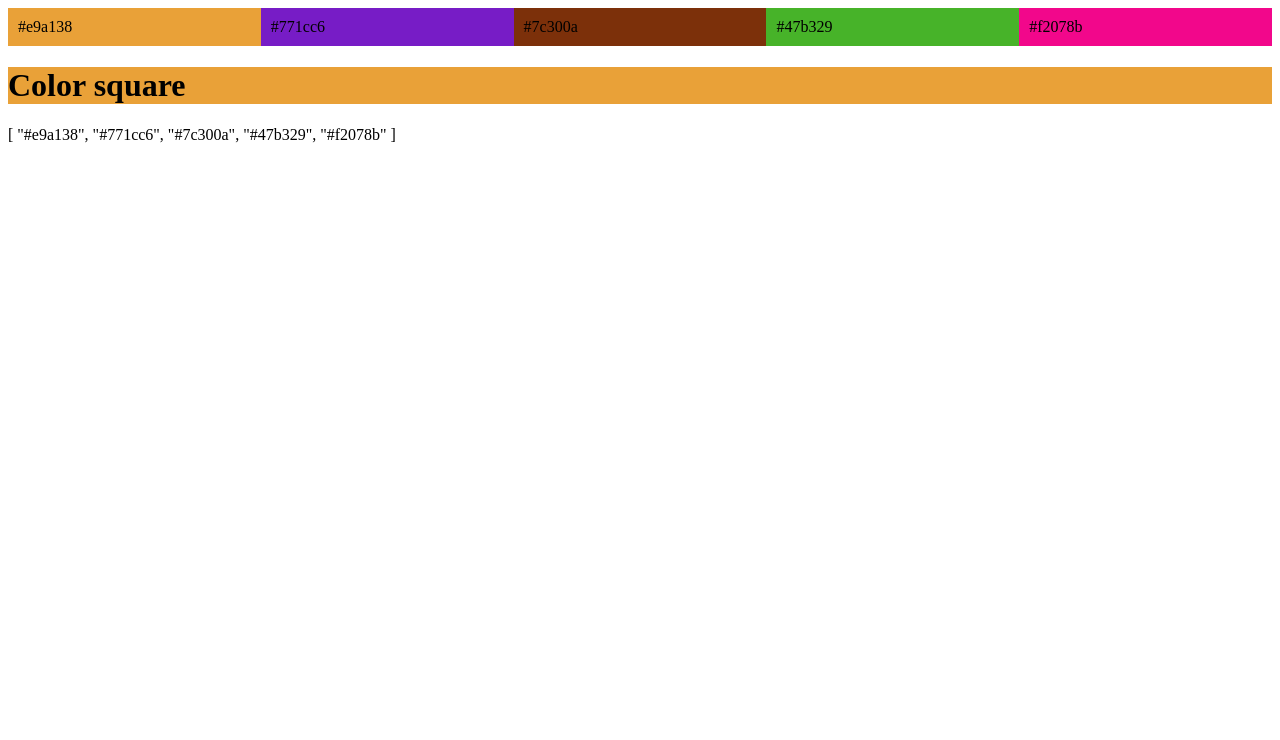
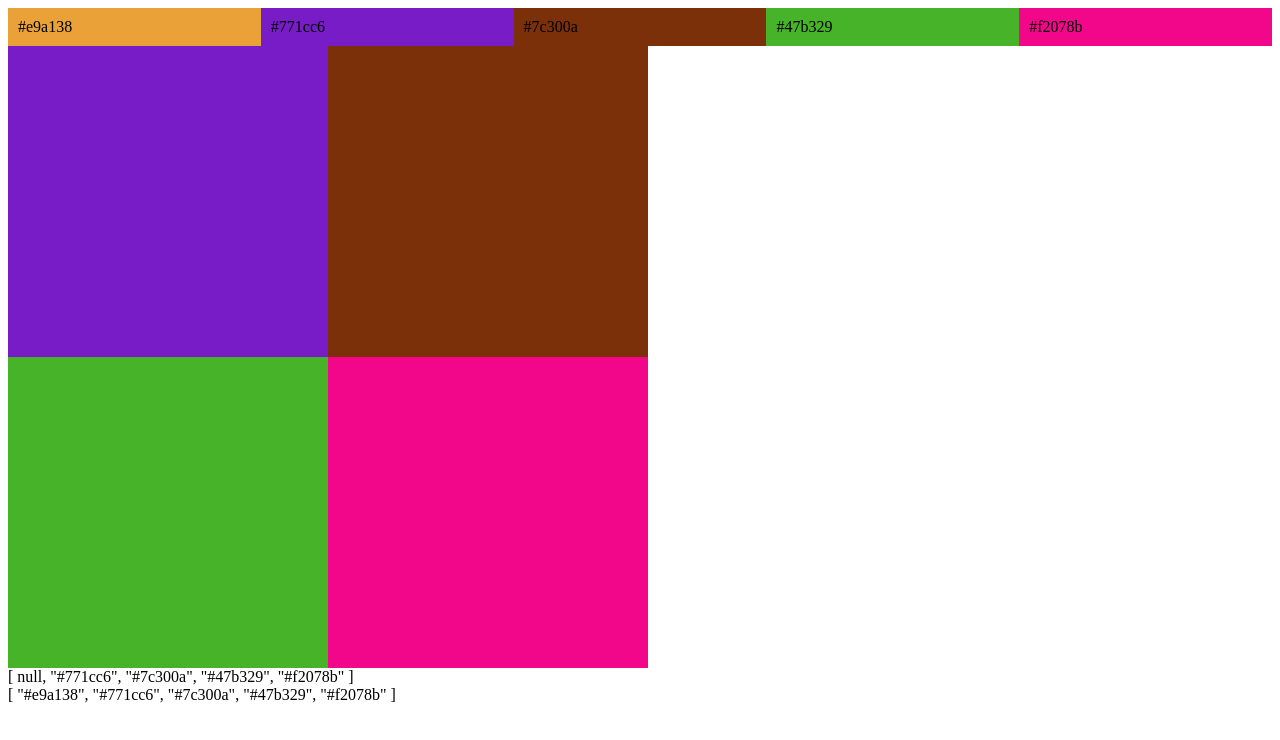
Before and after one commit to sandoche/Colors-interactor-website, a Vue app: page / in a window 1280 px wide. Shown: the top 740 px of the page. Built offline with nearby package versions, Linux system fonts and the light colour scheme.

Commit message:
squares generated

```diff
--- a/src/components/ColorsSquare.vue
+++ b/src/components/ColorsSquare.vue
@@ -1,17 +1,70 @@
 <template>
-  <div class="colors-square" v-bind:style="{ backgroundColor: colors[0] }">
-    <h1>Color square</h1>
+  <div class="colors-square">
+    <div class="colors-square__row">
+      <div class="square__parent" v-bind:style="{backgroundColor: shuffledColors[1]}">
+        <div class="square__child"  v-bind:style="{backgroundColor: shuffledColors[0]}">
+        </div>
+      </div>
+      <div class="square__parent" v-bind:style="{backgroundColor: shuffledColors[2]}">
+        <div class="square__child"  v-bind:style="{backgroundColor: shuffledColors[0]}">
+        </div>
+      </div>
+    </div>
+    <div class="colors-square__row">
+      <div class="square__parent" v-bind:style="{backgroundColor: shuffledColors[3]}">
+        <div class="square__child"  v-bind:style="{backgroundColor: shuffledColors[0]}">
+        </div>
+      </div>
+      <div class="square__parent" v-bind:style="{backgroundColor: shuffledColors[4]}">
+        <div class="square__child"  v-bind:style="{backgroundColor: shuffledColors[0]}">
+        </div>
+      </div>
+    </div>
+    {{ shuffledColors }}
   </div>
 </template>
 
 <script>
 export default {
   name: 'ColorsSquare',
-  props: ['colors']
+  props: ['colors'],
+  data: function () {
+    let index = this.index
+    let shuffledColors = this.colors.slice()
+    shuffledColors.splice(index, 1)
+    shuffledColors = [this.colors[index], ...shuffledColors]
+    return {
+      shuffledColors
+    }
+  }
 }
 </script>
 
 <style>
 .colors-square {
+  height: 50vw;
+  width: 50vw;
+  display: flex;
+  flex-direction: column;
+}
+
+.colors-square__row {
+  display: flex;
+  flex-direction: row;
+  height: 50%;
+  width: 100%;
+}
+
+.square__parent {
+  display: flex;
+  align-items: center;
+  justify-content: center;
+  height: 100%;
+  width: 100%;
+}
+
+.square__child {
+  width: 20%;
+  height: 20%;
 }
 </style>
```
